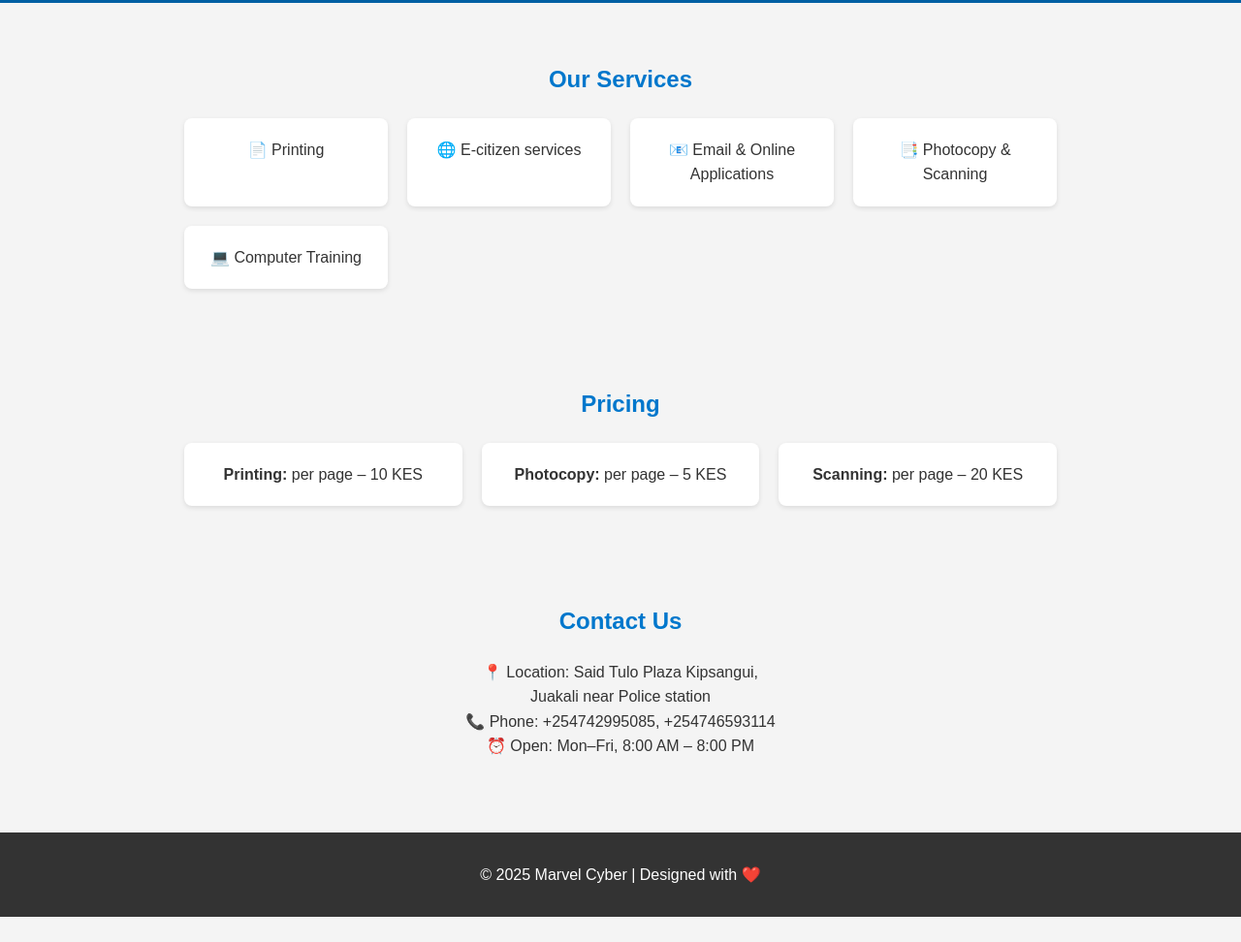
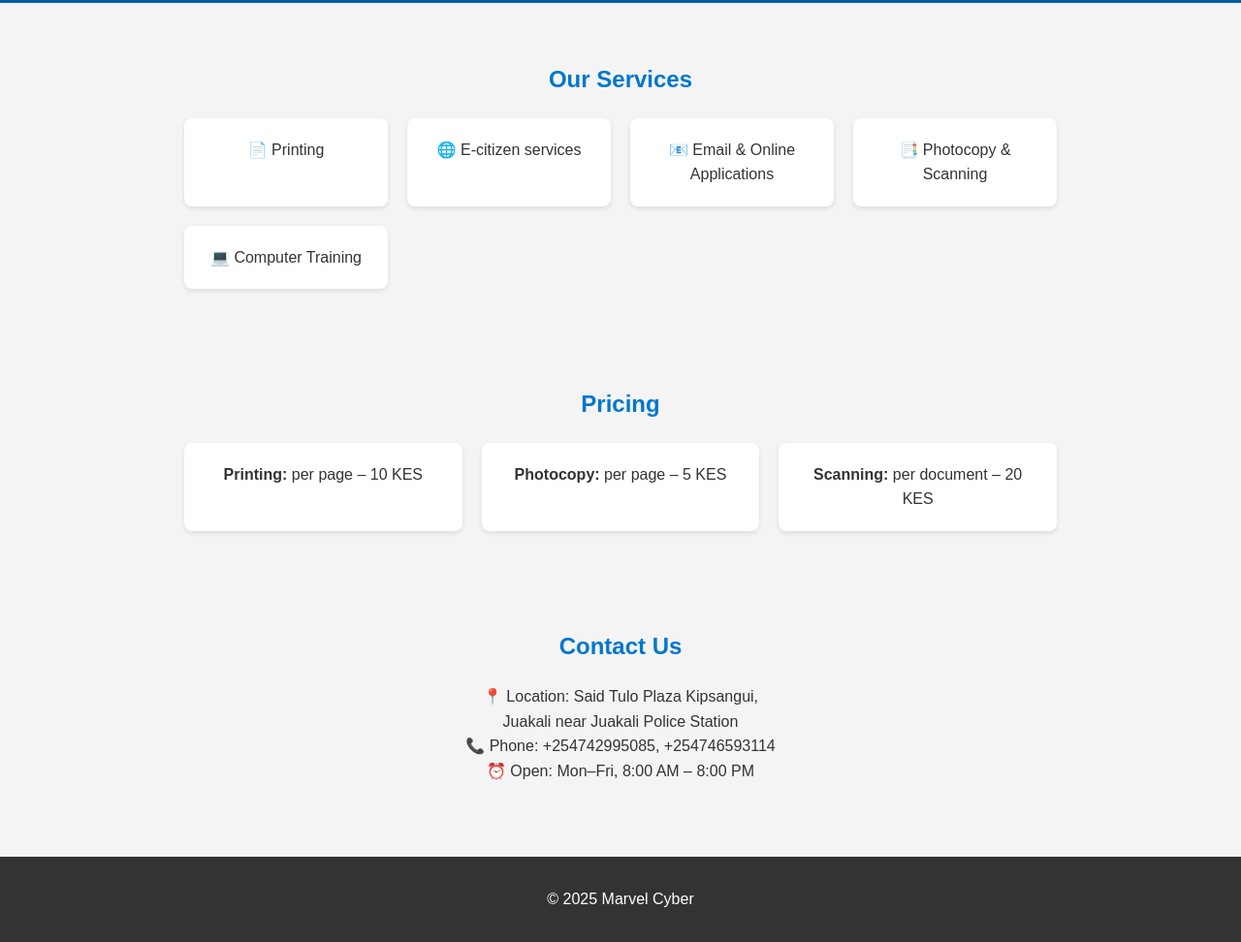
Before and after one commit to kiptoolimo/cybershop, a plain HTML site: page index.html in a window 1280 px wide. Shown: the part 218-1190 px from the top of the page at 97% size. Before the commit the page ends 1164 px from the top, so only its background shows below. Drawn offline with Linux system fonts and the light colour scheme.

Commit message:
Update index.html

```diff
--- a/index.html
+++ b/index.html
@@ -88,7 +88,7 @@
     <div class="pricing">
       <div class="card"><b>Printing:</b> per page – 10 KES</div>
       <div class="card"><b>Photocopy:</b> per page – 5 KES</div>
-      <div class="card"><b>Scanning:</b> per page – 20 KES</div>
+      <div class="card"><b>Scanning:</b> per document – 20 KES</div>
     </div>
   </section>
 
@@ -96,14 +96,14 @@
     <h2>Contact Us</h2>
     <p style="text-align:center;">
       📍 Location: Said Tulo Plaza Kipsangui,<br>
-	           Juakali near Police station<br>
+	           Juakali near Juakali Police Station<br>
       📞 Phone: +254742995085, +254746593114<br>
       ⏰ Open: Mon–Fri, 8:00 AM – 8:00 PM
     </p>
   </section>
 
   <footer>
-    <p>&copy; 2025 Marvel Cyber | Designed with ❤️</p>
+    <p>&copy; 2025 Marvel Cyber </p>
   </footer>
 </body>
 </html>
```
